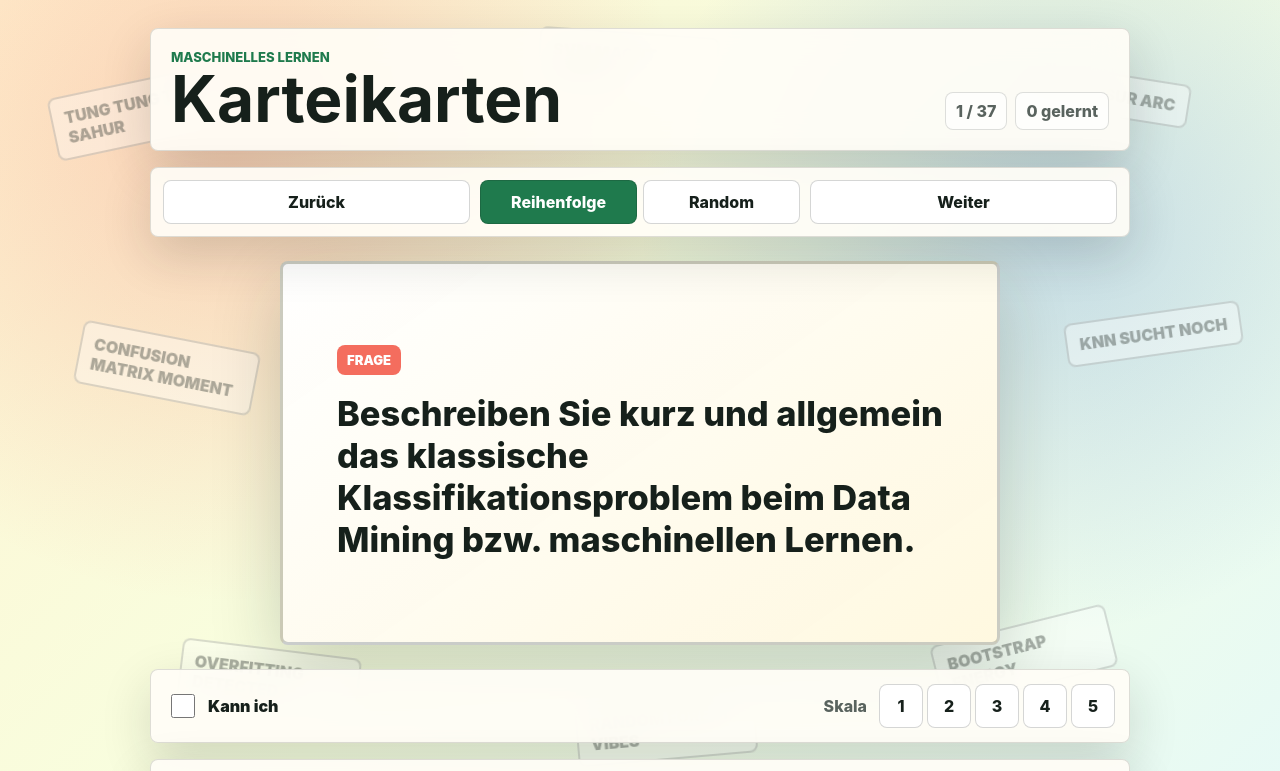
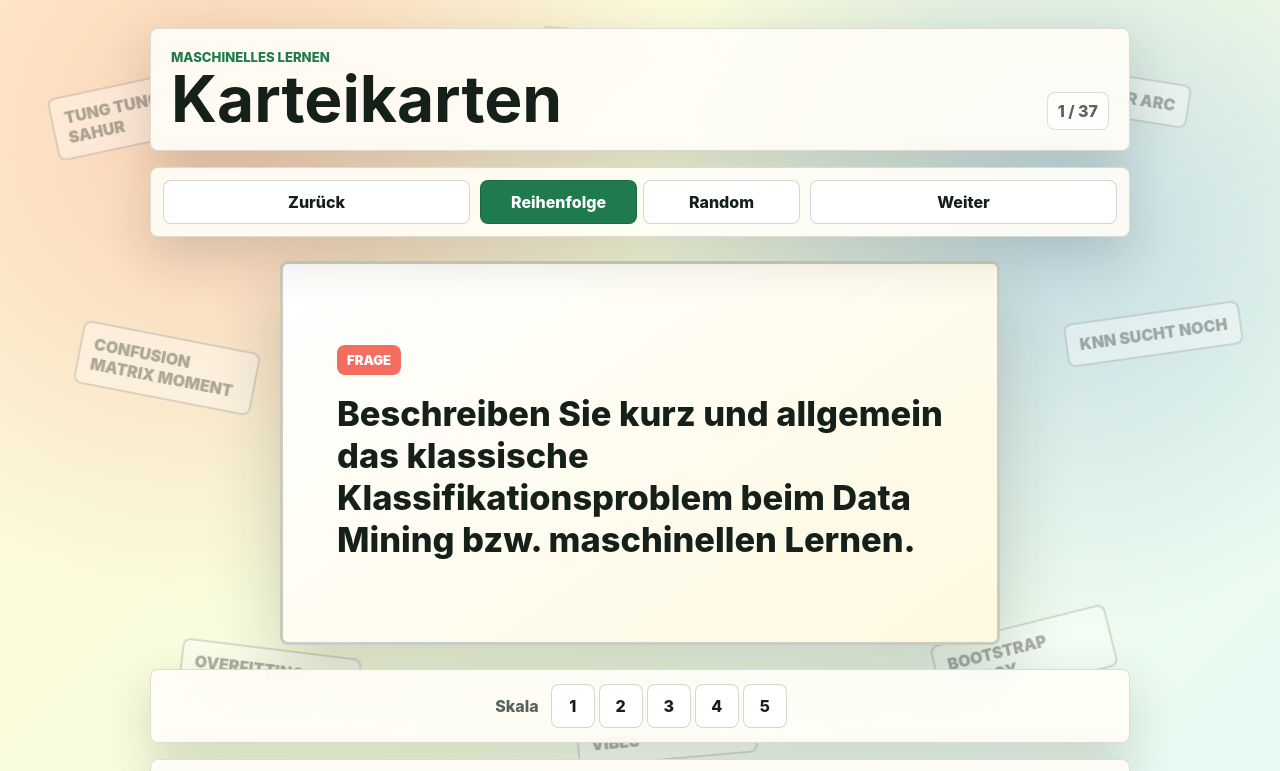
Before and after one commit to MonkeyDBlank/MaschinellesLernenKarteikartenWebsite, a plain HTML site: page index.html in a window 1280 px wide. Shown: the top 771 px of the page. Drawn offline with Linux system fonts and the light colour scheme.

Commit message:
Remove known checkbox from flashcards

```diff
--- a/index.html
+++ b/index.html
@@ -26,7 +26,6 @@
         </div>
         <div class="stats">
           <span id="cardCounter">1 / 1</span>
-          <span id="knownCounter">0 gelernt</span>
         </div>
       </header>
 
@@ -47,11 +46,6 @@
       </section>
 
       <section class="meta-panel" aria-label="Lernstatus">
-        <label class="known-toggle">
-          <input id="knownInput" type="checkbox" />
-          <span>Kann ich</span>
-        </label>
-
         <div class="rating" aria-label="Bewertung von 1 bis 5">
           <span>Skala</span>
           <div id="ratingButtons" class="rating-buttons"></div>
--- a/script.js
+++ b/script.js
@@ -156,12 +156,10 @@ const elements = {
   sideLabel: document.querySelector("#sideLabel"),
   cardText: document.querySelector("#cardText"),
   cardCounter: document.querySelector("#cardCounter"),
-  knownCounter: document.querySelector("#knownCounter"),
   prevBtn: document.querySelector("#prevBtn"),
   nextBtn: document.querySelector("#nextBtn"),
   orderedBtn: document.querySelector("#orderedBtn"),
   shuffleBtn: document.querySelector("#shuffleBtn"),
-  knownInput: document.querySelector("#knownInput"),
   ratingButtons: document.querySelector("#ratingButtons"),
   questionInput: document.querySelector("#questionInput"),
   answerInput: document.querySelector("#answerInput"),
@@ -173,7 +171,7 @@ let state = loadState();
 
 function loadState() {
   const fallback = {
-    cards: DEFAULT_CARDS.map((card) => ({ ...card, known: false, rating: 0 })),
+    cards: DEFAULT_CARDS.map((card) => ({ ...card, rating: 0 })),
     order: DEFAULT_CARDS.map((_, index) => index),
     current: 0,
     flipped: false,
@@ -187,7 +185,6 @@ function loadState() {
     const cards = DEFAULT_CARDS.map((defaultCard, index) => ({
       ...defaultCard,
       ...(saved.cards[index] || {}),
-      known: Boolean(saved.cards[index]?.known),
       rating: Number(saved.cards[index]?.rating || 0)
     }));
 
@@ -223,14 +220,11 @@ function currentCard() {
 function render() {
   const card = currentCard();
   const visibleText = state.flipped ? card.answer : card.question;
-  const knownCount = state.cards.filter((item) => item.known).length;
 
   elements.card.classList.toggle("answer", state.flipped);
   elements.sideLabel.textContent = state.flipped ? "Antwort" : "Frage";
   elements.cardText.textContent = visibleText;
   elements.cardCounter.textContent = `${state.current + 1} / ${state.cards.length}`;
-  elements.knownCounter.textContent = `${knownCount} gelernt`;
-  elements.knownInput.checked = card.known;
   elements.questionInput.value = card.question;
   elements.answerInput.value = card.answer;
   elements.orderedBtn.classList.toggle("active", state.mode === "ordered");
@@ -307,12 +301,6 @@ elements.nextBtn.addEventListener("click", () => moveBy(1));
 elements.shuffleBtn.addEventListener("click", shuffleOrder);
 elements.orderedBtn.addEventListener("click", setOrderedMode);
 
-elements.knownInput.addEventListener("change", () => {
-  currentCard().known = elements.knownInput.checked;
-  saveState();
-  render();
-});
-
 elements.questionInput.addEventListener("input", (event) => {
   updateCardField("question", event.target.value);
 });
--- a/styles.css
+++ b/styles.css
@@ -231,32 +231,17 @@ h2 {
 }
 
 .meta-panel {
-  display: grid;
-  grid-template-columns: auto 1fr;
+  display: flex;
   align-items: center;
-  gap: 18px;
+  justify-content: center;
   padding: 14px 16px;
   border-radius: 8px;
-}
-
-.known-toggle {
-  display: flex;
-  align-items: center;
-  gap: 10px;
-  min-height: 44px;
-  font-weight: 900;
-}
-
-.known-toggle input {
-  width: 24px;
-  height: 24px;
-  accent-color: var(--green);
 }
 
 .rating {
   display: flex;
   align-items: center;
-  justify-content: flex-end;
+  justify-content: center;
   gap: 12px;
   color: var(--muted);
   font-weight: 850;
@@ -370,12 +355,9 @@ input:focus-visible {
     min-height: 340px;
   }
 
-  .meta-panel {
-    grid-template-columns: 1fr;
-  }
-
   .rating {
-    justify-content: space-between;
+    flex-direction: column;
+    justify-content: center;
   }
 
   .rating-buttons {
```
Also changed, not shown: 1 other file.
